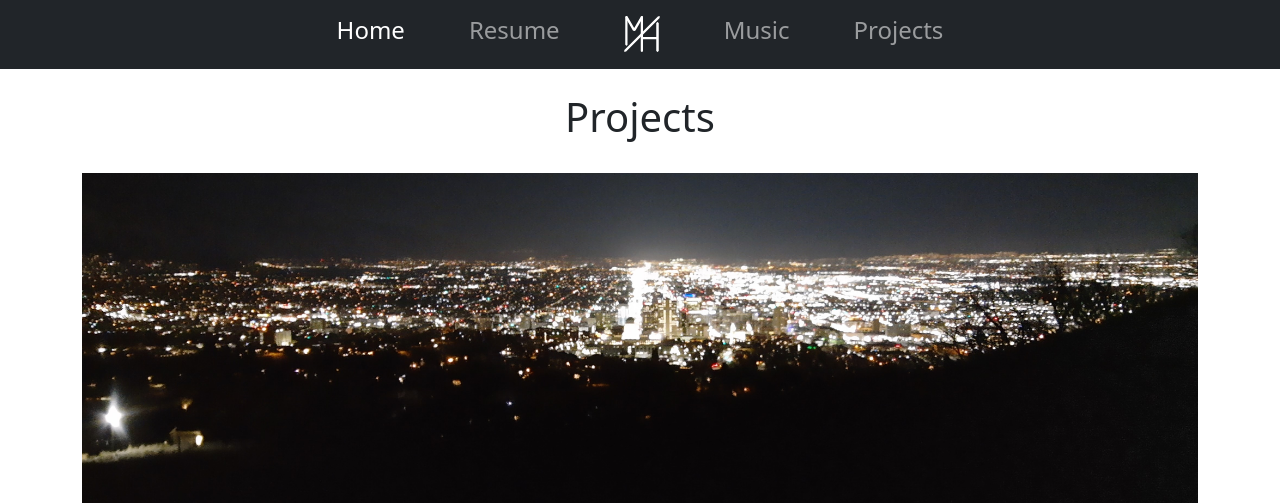
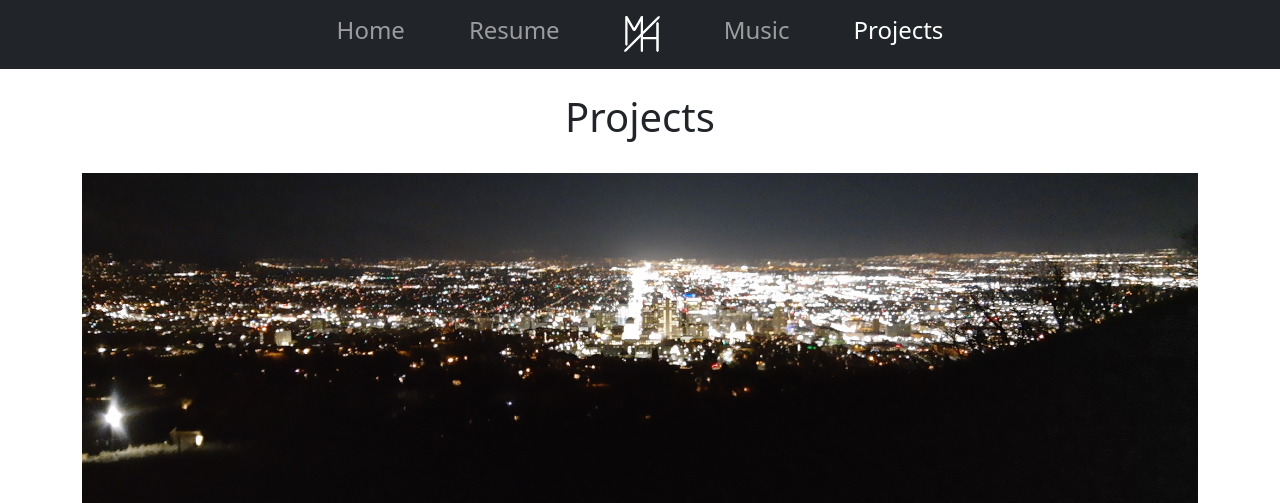
Before and after one commit to mhuff17861/mhuff17861.github.io, a Django app: page /projects in a window 1280 px wide. Shown: the top 503 px of the page. Run offline with Django 4.2, Linux system fonts and the light colour scheme; some libraries are stand-ins or nearby versions.

Commit message:
Highlighted link changes based on page

```diff
--- a/portfoliosite/templates/base.html
+++ b/portfoliosite/templates/base.html
@@ -29,11 +29,13 @@
 
         <div class="collapse navbar-collapse" id="navbarTogglerTarget">
           <ul class="navbar-nav me-auto mb-2 mb-lg-0 mx-auto">
-            <li class="nav-item pe-4 ps-4">
-              <a class="nav-link h4 active" aria-current="page" href="{% url 'resume:index' %}">Home</a>
+            <li class="nav-item h4 pe-4 ps-4">
+              {% url 'resume:index' as index %}
+              <a class="nav-link {% if request.path == index %}active{% endif %}" aria-current="page" href="{{ index }}">Home</a>
             </li>
             <li class="nav-item h4 pe-4 ps-4">
-              <a class="nav-link" href="{% url 'resume:resume' %}">Resume</a>
+              {% url 'resume:resume' as resume %}
+              <a class="nav-link {% if request.path == resume %}active{% endif %}" href="{{ resume }}">Resume</a>
             </li>
             <li class="nav-item d-none d-md-block pe-4 ps-4">
               <a class="nav-link" href="{% url 'resume:index' %}">
@@ -44,7 +46,8 @@
               <a class="nav-link" href="#">Music</a>
             </li>
             <li class="nav-item h4 pe-4 ps-4">
-              <a class="nav-link" href="{% url 'resume:projects' %}">Projects</a>
+              {% url 'resume:projects' as projects %}
+              <a class="nav-link {% if request.path == projects %}active{% endif %}" href="{{ projects }}">Projects</a>
             </li>
           </ul>
         </div>
```
